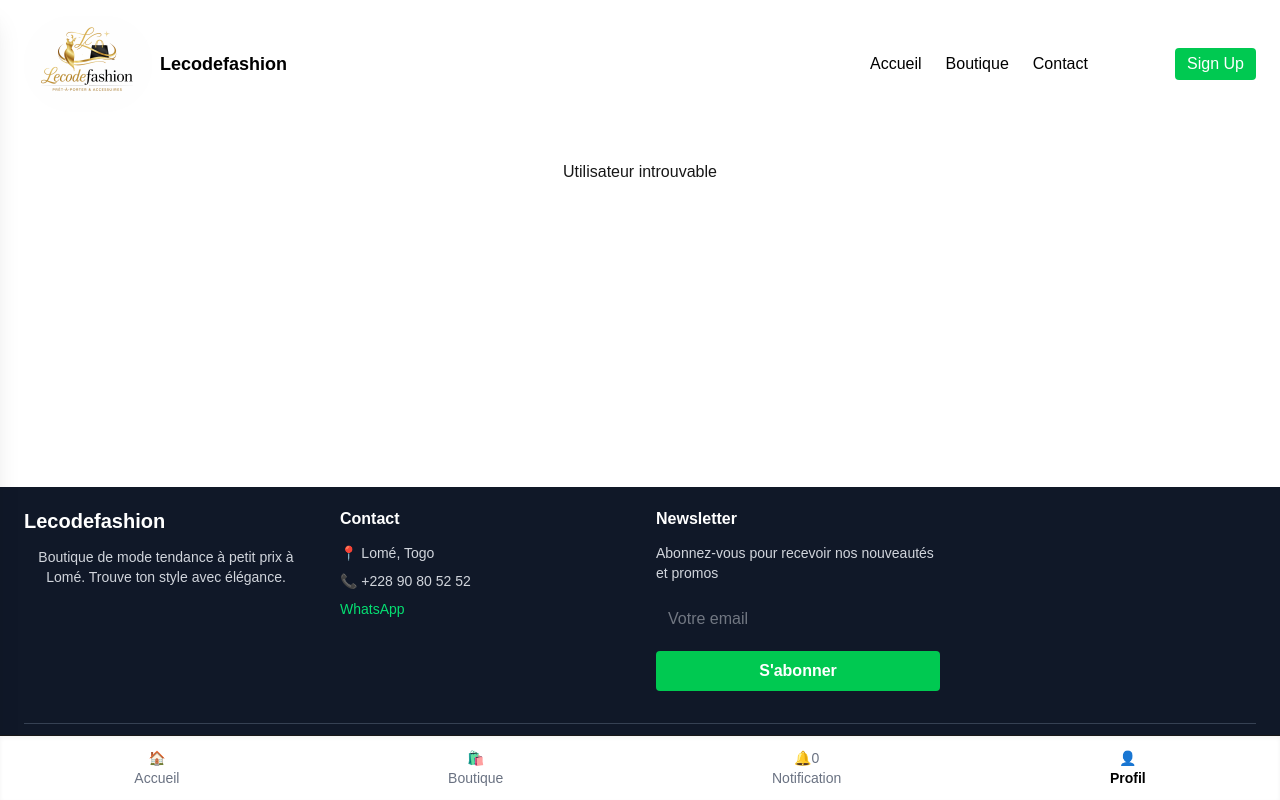
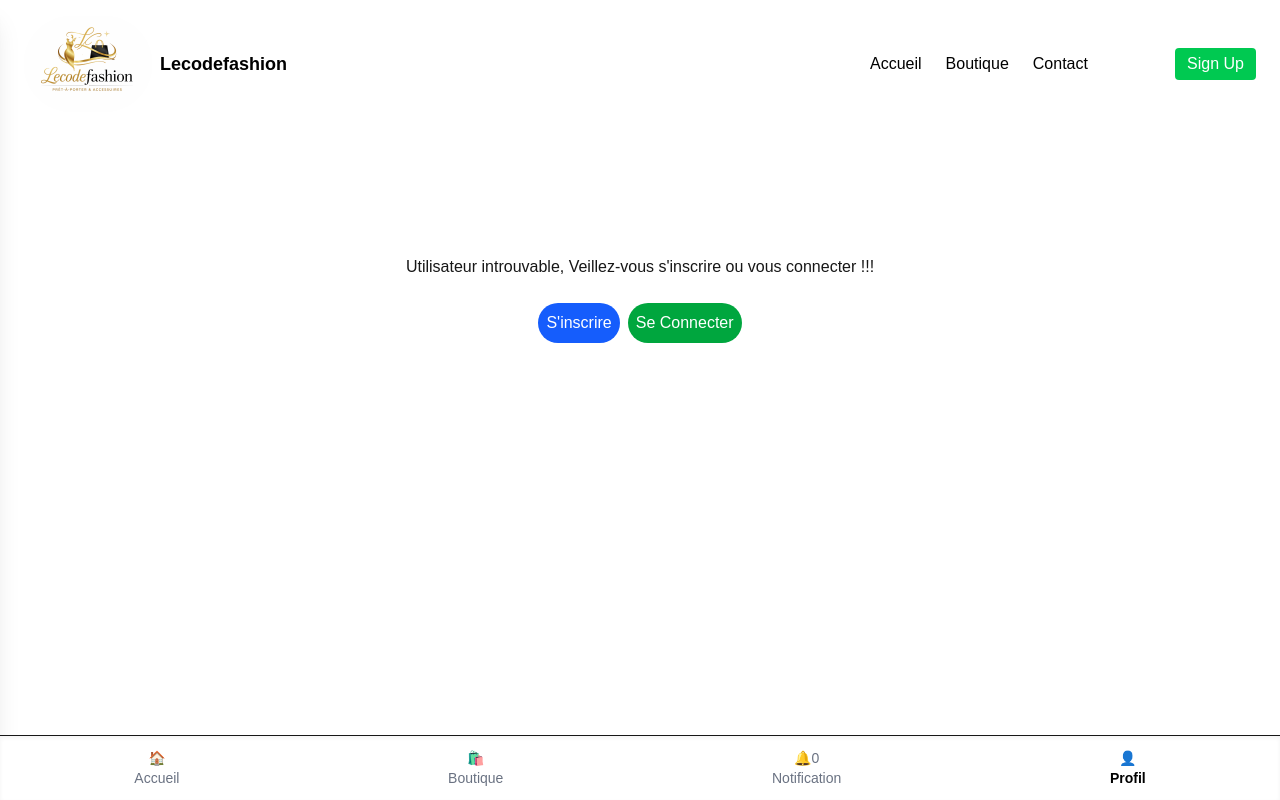
Before and after one commit to webdev9080/lecodefashion, a Next.js app: page /profile in a window 1280 px wide. Shown: the top 800 px of the page. Built offline with nearby package versions, Linux system fonts and the light colour scheme; no server answers; the database is empty.

Commit message:
Modification de la page profile

```diff
--- a/app/profile/ProfileClient.tsx
+++ b/app/profile/ProfileClient.tsx
@@ -27,7 +27,19 @@ export default function ProfileClient() {
   }, [user]);
 
   if (loading) return <ProfileSkeleton />;
-  if (!user) return <p className="text-center mt-20">Utilisateur introuvable</p>;
+  if (!user) return (
+
+    <div className="h-[60vh] mt-[95px] flex flex-col items-center mt-4">
+      <p className="text-center mt-20">Utilisateur introuvable, Veillez-vous s'inscrire ou vous connecter !!!</p>
+
+      <div className="flex gap-2 items-center justify-between mt-4">
+        <Link href="/signup"><button className="mt-2 p-2 rounded-full bg-blue-600 text-white">S'inscrire</button></Link>
+        <Link href="/login"><button className="mt-2 p-2 rounded-full bg-green-600 text-white">Se Connecter</button></Link>
+      </div>
+
+    </div>
+
+    )
 
   return (
     <div className="min-h-screen bg-gray-50 px-4 md:px-20 py-10">
--- a/app/profile/page.tsx
+++ b/app/profile/page.tsx
@@ -9,5 +9,9 @@ export const metadata = generateSEO({
 });
 
 export default function ProfilePage() {
-  return <ProfileClient />;
+  return (
+    <div className="items-center">
+      <ProfileClient />
+    </div>
+    )
 }
```
